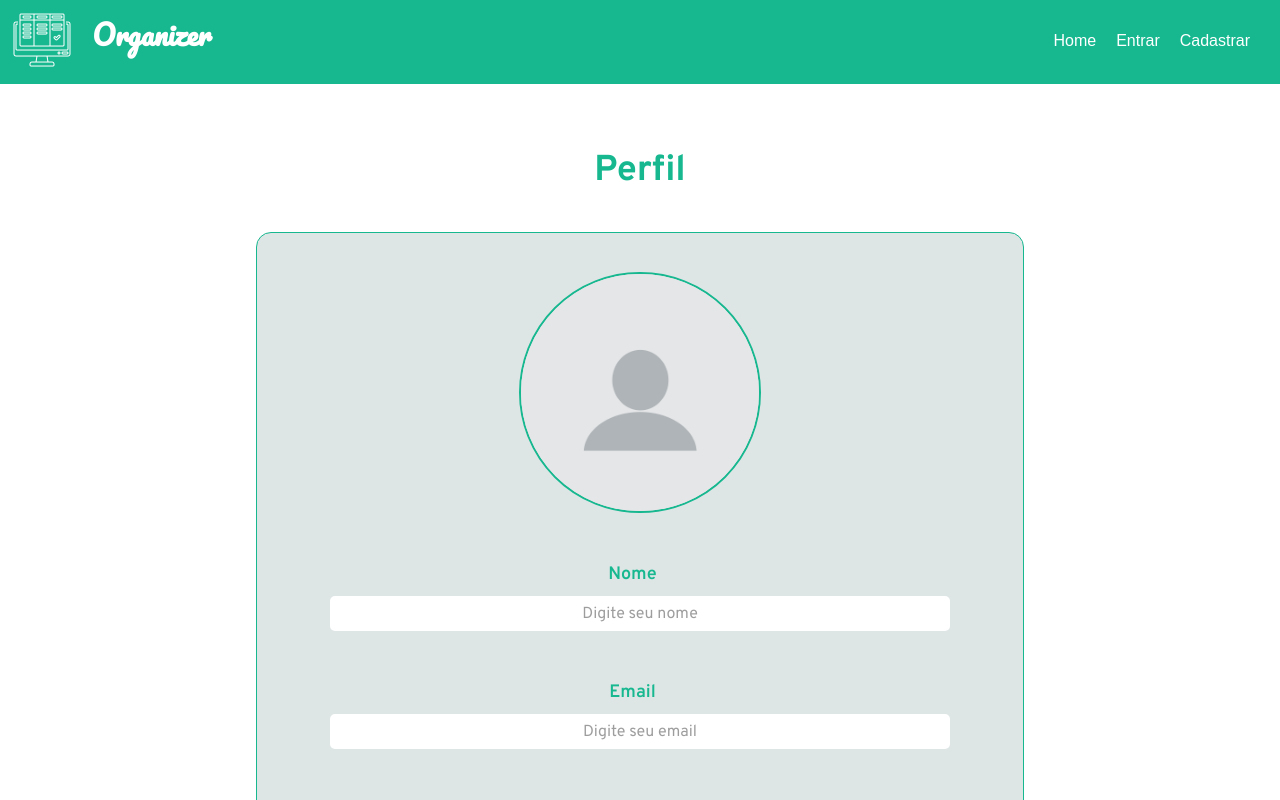
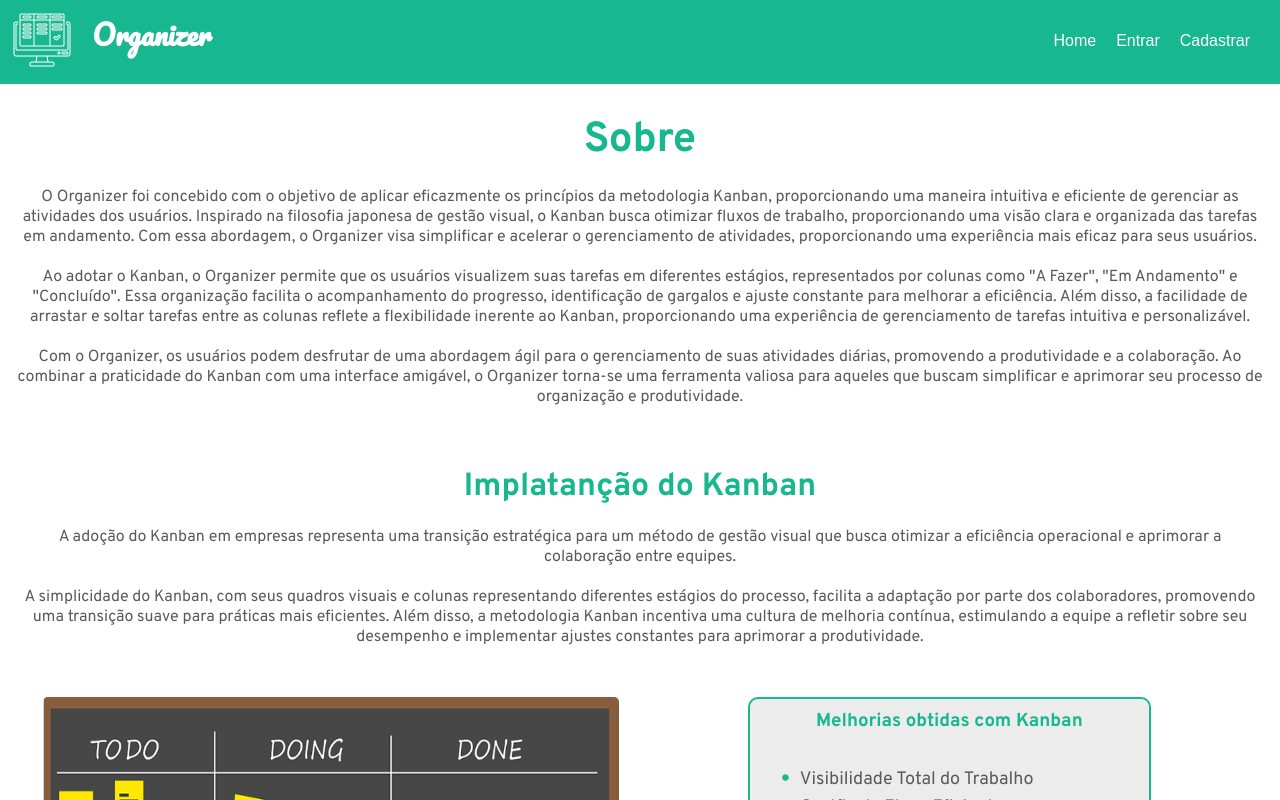
Before and after one commit to Paulogsiqueira/Organizer, a React (Vite) app: page /perfil in a window 1280 px wide. Shown: the top 800 px of the page. Built offline with nearby package versions, Linux system fonts and the light colour scheme; no server answers.

Commit message:
Corrigndo rotas

```diff
--- a/src/routes/PageRoutes.tsx
+++ b/src/routes/PageRoutes.tsx
@@ -1,5 +1,6 @@
 import { Routes, Route } from 'react-router-dom'
-
+import { useSelector } from 'react-redux'
+import { selectUser } from '@/redux/sliceUser'
 import Register from '../pages/register/Register'
 import Home from '../pages/home/Home'
 import Login from '../pages/login/Login'
@@ -8,16 +9,17 @@ import Dashboard from '@/pages/dashboard/Dashboard'
 import Statistics from '@/pages/statistics/Statistics'
 
 const PageRoutes = () => {
-
+    const user = useSelector(selectUser)
+    const userLogged: boolean = (user.isLogged)
 
     return (
         <Routes>
             <Route path='/' element={<Home />} />
-            <Route path='/register' element={ <Register/>} />
-            <Route path='/login' element={ <Login/>} />
-            <Route path='/dashboard' element={<Dashboard/>} />
-            <Route path='/statistics' element={<Statistics/>} />
-            <Route path='/perfil' element={<Perfil/>} />
+            <Route path='/register' element={ !userLogged ? <Register /> : <Home/>} />
+            <Route path='/login' element={ !userLogged ? <Login /> : <Home/>} />
+            <Route path='/dashboard' element={ userLogged ? <Dashboard /> : <Home/>} />
+            <Route path='/statistics' element={ userLogged ? <Statistics /> : <Home/>} />
+            <Route path='/perfil' element={ userLogged ? <Perfil /> : <Home/>} />
         </Routes>
     )
 }
```
